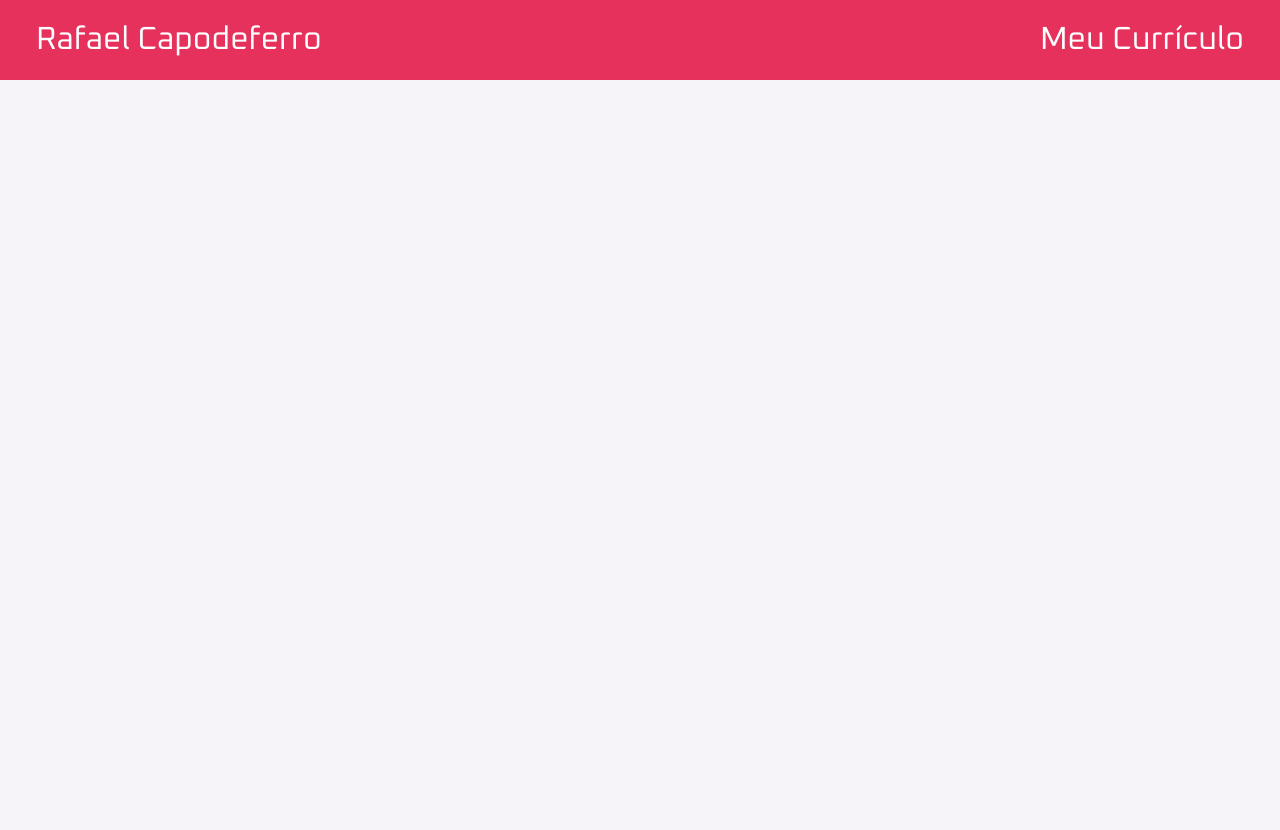
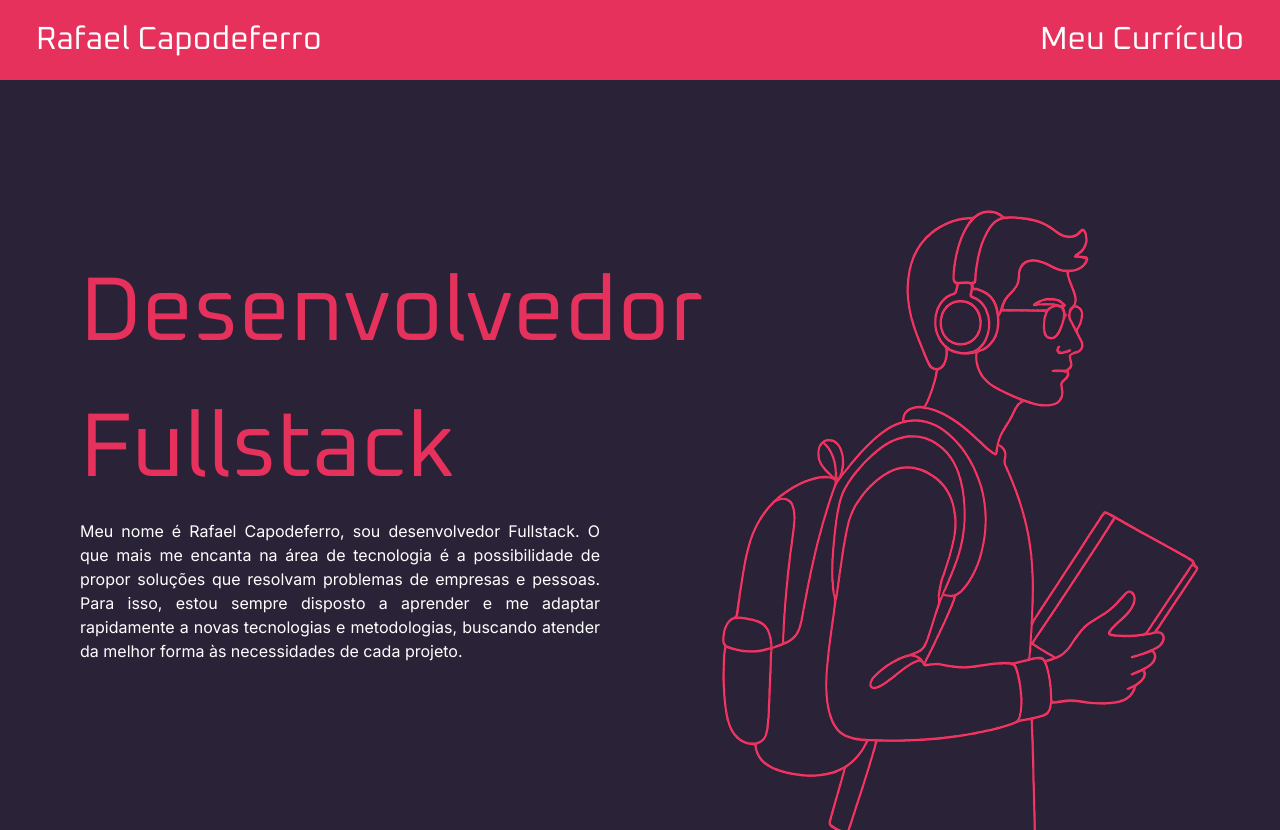
Before and after one commit to fael890/my-portfolio, a React (Vite) app: page / in a window 1280 px wide. Before the commit the page ends 800 px from the top, so only its background shows below. Built offline with nearby package versions, Linux system fonts and the light colour scheme; some icons are missing.

Commit message:
feat: add banner component

```diff
--- /dev/null
+++ b/src/components/Banner.css
@@ -0,0 +1,21 @@
+.banner-container{
+    background-color: var(--dark-bg-color);
+    width: 100vw;
+    height: 750px;
+    padding-right: 80px;
+    padding-left: 80px;
+}
+
+.banner-container h1{
+    color: var(--primary-color);
+}
+
+.banner-container p{
+    color: var(--white-color);
+    max-width: 520px;
+    text-align: justify;
+}
+
+.banner-container img{
+    max-width: 750px;
+}
--- /dev/null
+++ b/src/components/Banner.tsx
@@ -0,0 +1,24 @@
+import './Banner.css';
+import characterImage from '../assets/banner_character_sizecut.png'
+
+export default function Banner() {
+    return (
+        <div className='banner-container grid grid-cols-12'>
+            <div className='col-span-6 justify-items-start content-center'>
+                <h1 className='heading-font1'>
+                    Desenvolvedor Fullstack
+                </h1>
+                <p className='body-font1'>
+                    Meu nome é Rafael Capodeferro, sou desenvolvedor Fullstack.
+                    O que mais me encanta na área de tecnologia é a possibilidade de propor
+                    soluções que resolvam problemas de empresas e pessoas. Para isso, estou
+                    sempre disposto a aprender e me adaptar rapidamente a novas tecnologias e metodologias,
+                    buscando atender da melhor forma às necessidades de cada projeto.
+                </p>
+            </div>
+            <div className='col-span-6 justify-items-end content-end'>
+                <img src={characterImage} alt="" />
+            </div>
+        </div>
+    );
+}
--- a/src/main.tsx
+++ b/src/main.tsx
@@ -2,9 +2,11 @@ import { StrictMode } from 'react'
 import { createRoot } from 'react-dom/client'
 import './root.css'
 import Header from './components/Header'
+import Banner from './components/Banner'
 
 createRoot(document.getElementById('root')!).render(
   <StrictMode>
     <Header />
+    <Banner />
   </StrictMode>,
 )
--- a/src/root.css
+++ b/src/root.css
@@ -1,4 +1,5 @@
 @import url(components/Header.css);
+@import url(components/Banner.css);
 
 @import "tailwindcss";
 
```
Also changed, not shown: src/assets/banner_character_1024.png (added), src/assets/banner_character_sizecut.png (added).
